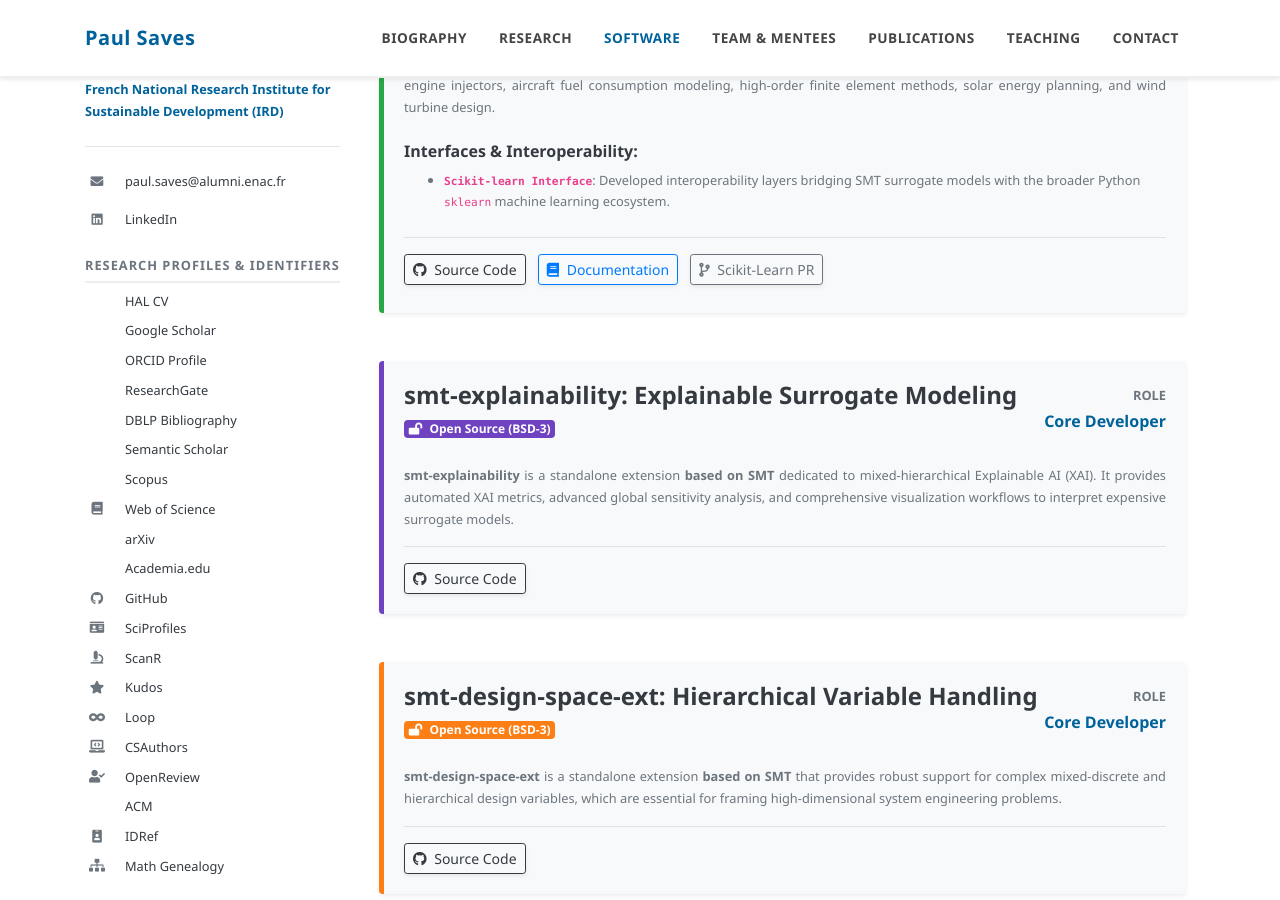
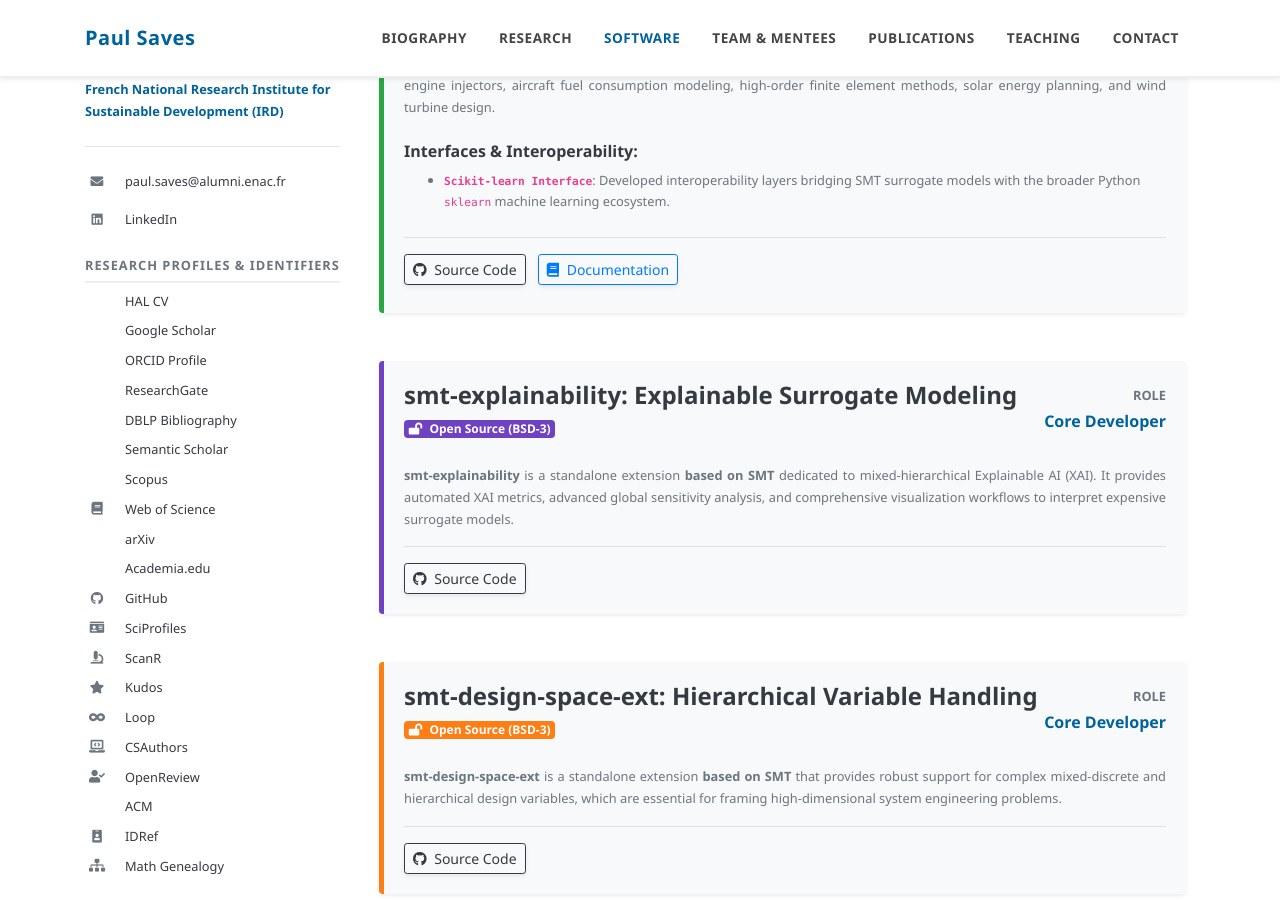
Before and after one commit to Paul-Saves/Paul-Saves.github.io, a Jekyll site: the page built from _pages/software.md, in a window 1280 px wide and 900 px high, scrolled down 423 px. Built offline with Jekyll 4.4.1, drawn with Linux system fonts in a browser that asks for light colours; a style sheet for code colours, icons or effects is not loaded.

Commit message:
remove button

```diff
--- a/_pages/software.md
+++ b/_pages/software.md
@@ -43,7 +43,6 @@ title: Scientific Software
         <div class="mt-3 border-top pt-3">
           <a href="https://github.com/SMTorg/smt" target="_blank" class="btn btn-sm btn-outline-dark mr-2 shadow-sm mb-2"><i class="fab fa-github mr-1"></i> Source Code</a>
           <a href="https://smt.readthedocs.io/" target="_blank" class="btn btn-sm btn-outline-primary shadow-sm mr-2 mb-2"><i class="fas fa-book mr-1"></i> Documentation</a>
-          <a href="https://github.com/SMTorg/smt/pull/740" target="_blank" class="btn btn-sm btn-outline-secondary shadow-sm mb-2"><i class="fas fa-code-branch mr-1"></i> Scikit-Learn PR</a>
         </div>
       </div>
     </div>
```
